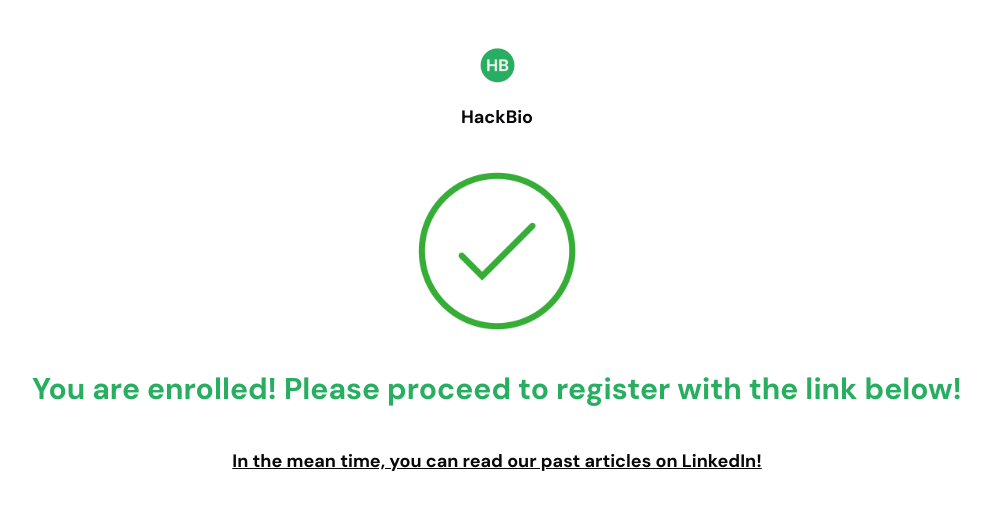
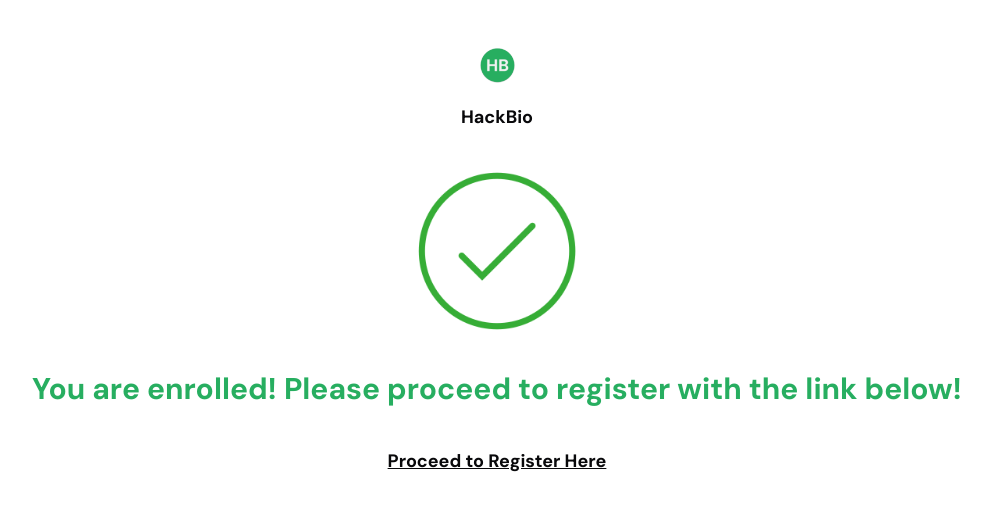
Before and after one commit to josoga2/cancer-internship, a Next.js app: page /confirmation in a window 1280 px wide. Shown: the top 510 px of the page, without its empty margins (143-1134 px from the left). Built offline with nearby package versions, Linux system fonts and the light colour scheme.

Commit message:
confirm_word

```diff
--- a/src/app/confirmation/page.tsx
+++ b/src/app/confirmation/page.tsx
@@ -26,7 +26,7 @@ export default function Login() {
 
                 <div className='w-full flex justify-center flex-col gap-10 items-center'>
                     <p className='text-3xl font-bold text-hb-green'> You are enrolled! Please proceed to register with the link below! </p>
-                    <a href='/register' className='text-lg underline hover:text-neutral-500 font-bold'> In the mean time, you can read our past articles on LinkedIn! </a>
+                    <a href='/register' className='text-lg underline hover:text-neutral-500 font-bold'> Proceed to Register Here </a>
                 </div>
 
 
```
